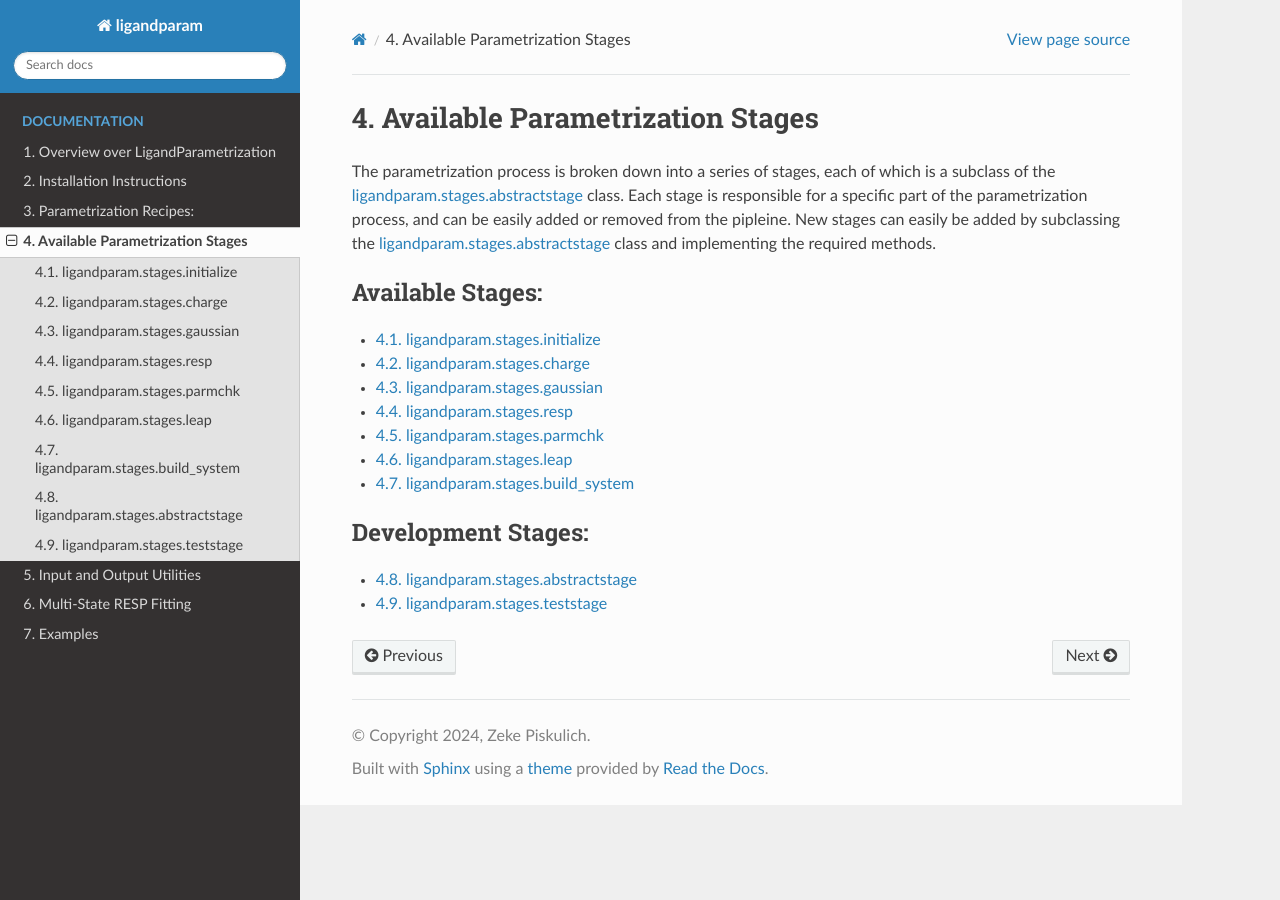
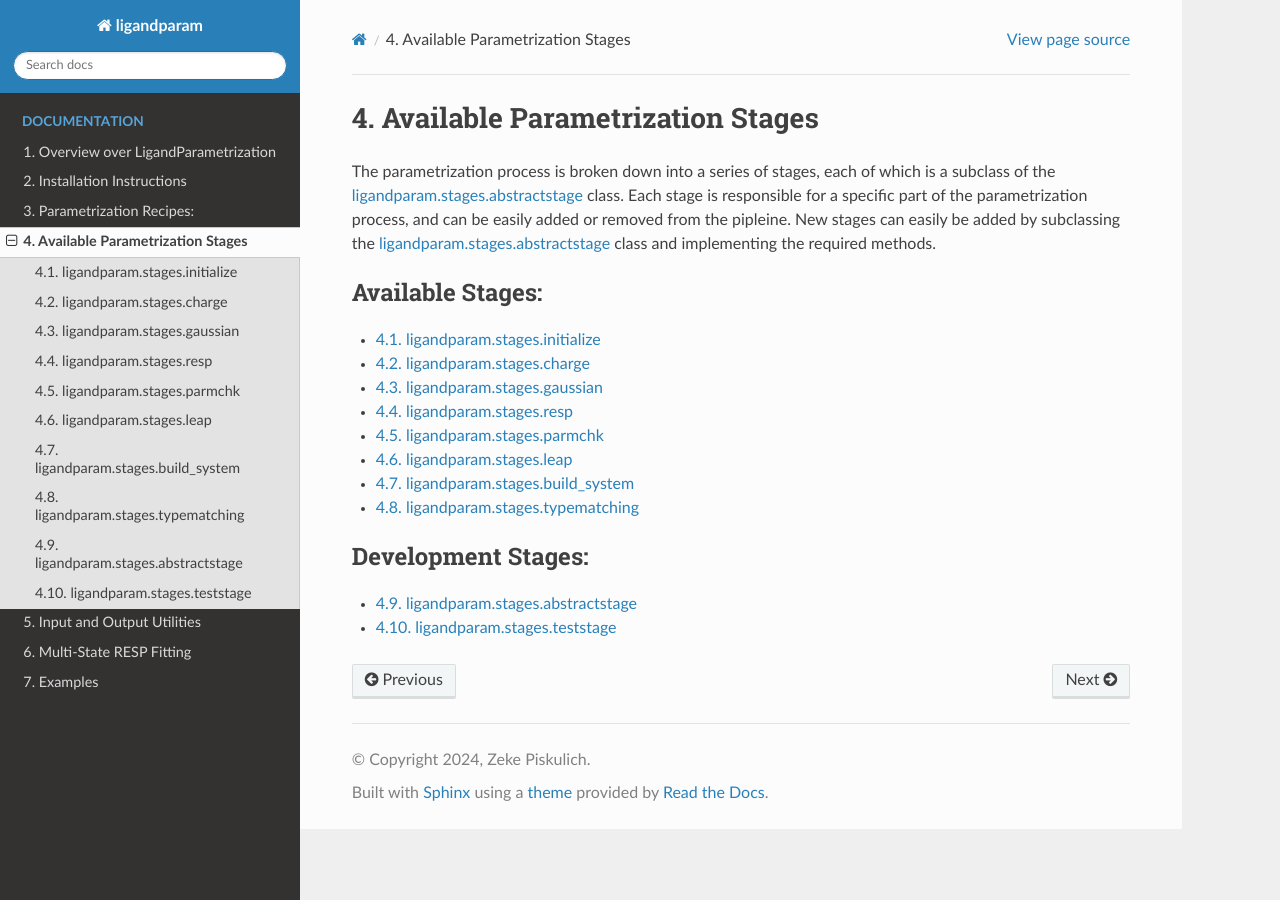
Before and after one commit to piskuliche/ligandparam, a Sphinx documentation site: the page built from docs/source/documentation_pages/stages.rst, in a window 1280 px wide. Built offline with Sphinx 7.4.7 and the Read the Docs theme 3.1.0, drawn with Linux system fonts in a browser that asks for light colours.

Commit message:
Add typematching stage documentation and update stages index

```diff
--- a/docs/source/documentation_pages/stages.rst
+++ b/docs/source/documentation_pages/stages.rst
@@ -19,6 +19,7 @@ New stages can easily be added by subclassing the :doc:`./stages/abstractstage`
    ./stages/parmchk.rst
    ./stages/leap.rst
    ./stages/build_system.rst
+   ./stages/typematching.rst
 
 
 .. toctree::
--- /dev/null
+++ b/docs/source/documentation_pages/stages/typematching.rst
@@ -0,0 +1,7 @@
+ligandparam.stages.typematching
+==================================
+
+.. automodule:: ligandparam.stages.typematching
+   :members:
+   :undoc-members:
+   :show-inheritance:
```
